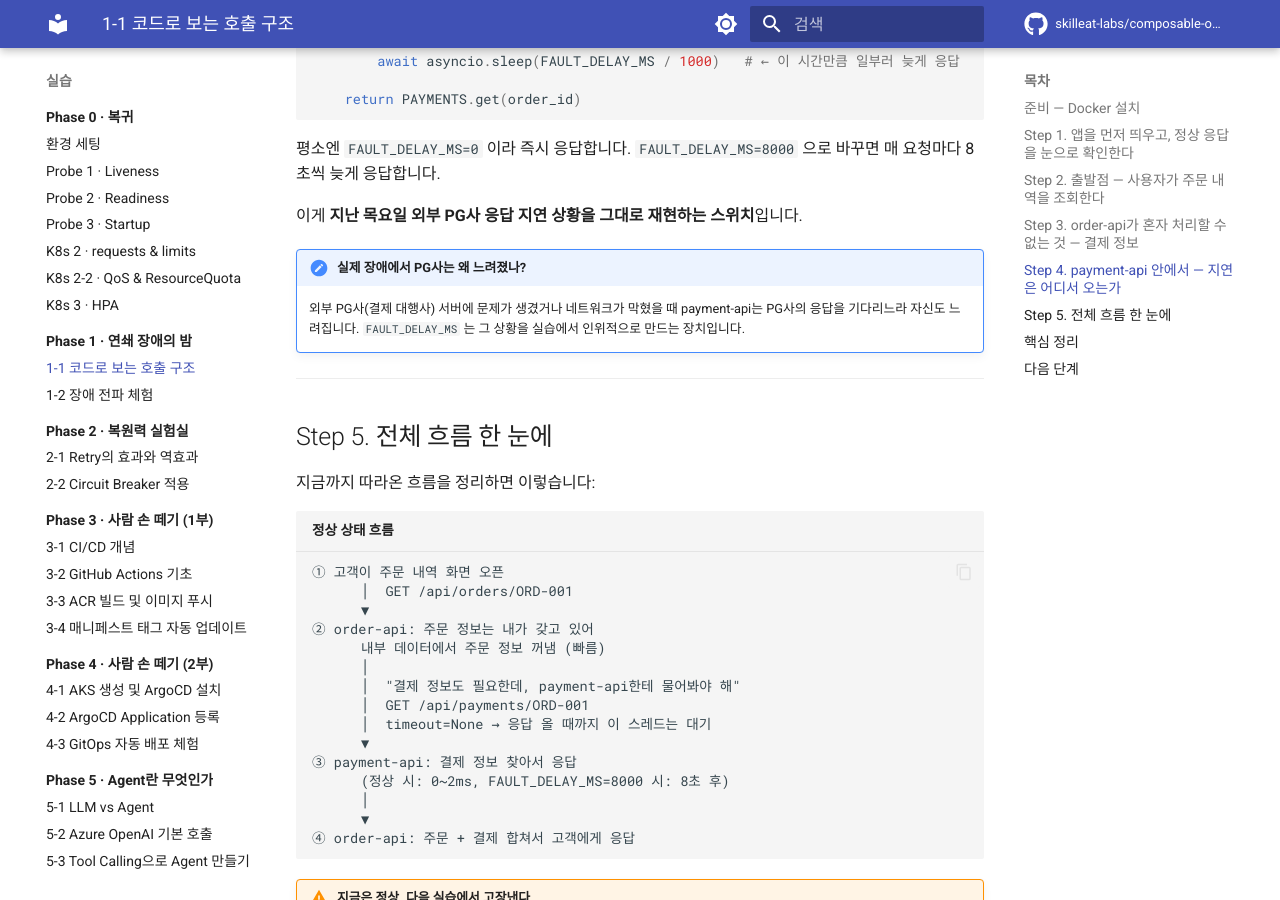
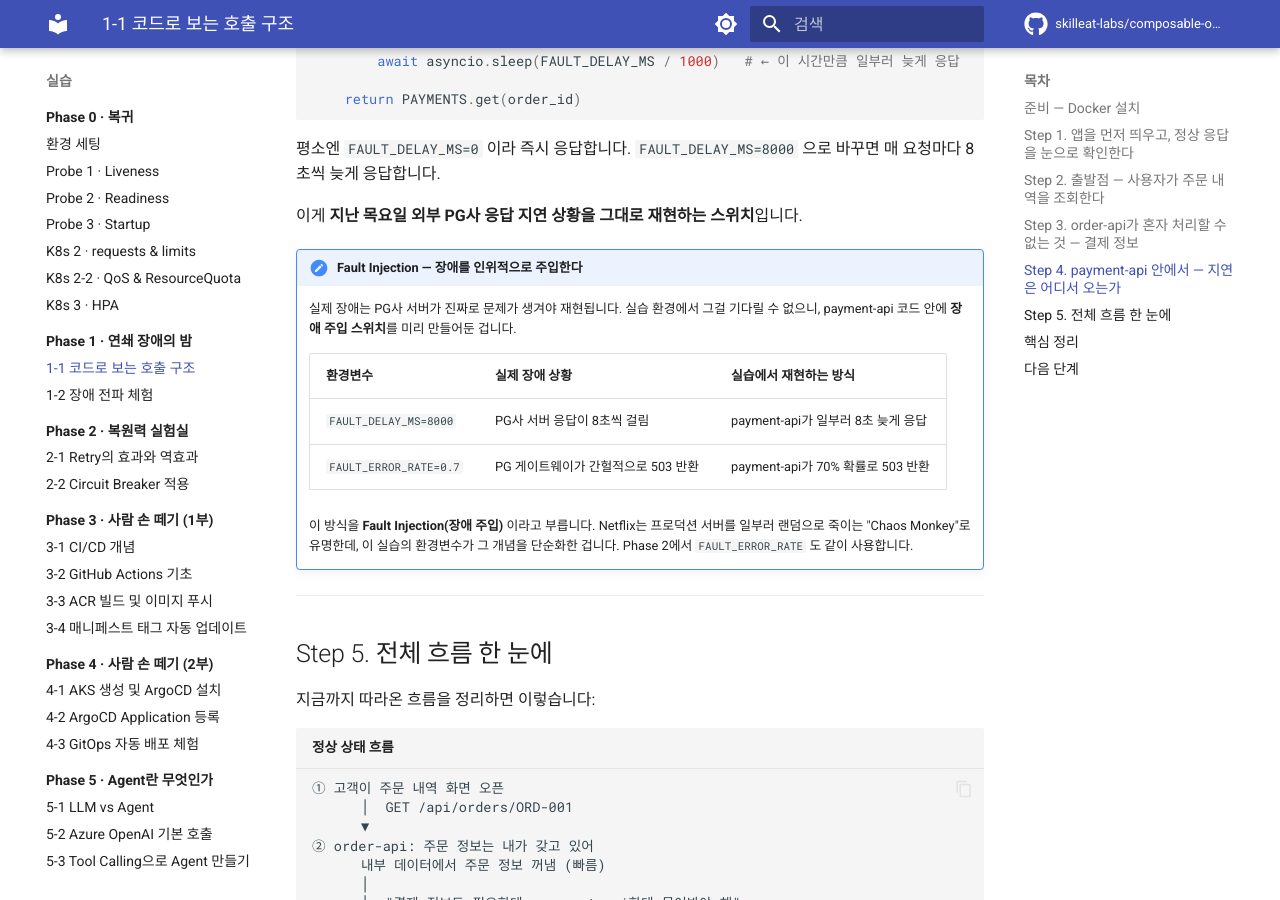
Before and after one commit to skilleat-labs/composable-ops-labs, an MkDocs documentation site: the page built from docs/phase-1/rest-call-structure.md, in a window 1280 px wide and 900 px high, scrolled down 5669 px. Built offline with MkDocs 1.6.1 and Material for MkDocs 9.7.7, drawn with Linux system fonts in a browser that asks for light colours; comment, search, counter and statistics services are not loaded.

Commit message:
feat: Phase 1 Fault Injection 개념 설명 추가
실제 장애 vs 실습 재현 방식 비교 표 및 Chaos Engineering 연결 추가.
Phase 2에서 FAULT_ERROR_RATE도 사용한다는 예고 포함.

Co-Authored-By: Claude Sonnet 4.6 <noreply@anthropic.com>

```diff
--- a/docs/phase-1/rest-call-structure.md
+++ b/docs/phase-1/rest-call-structure.md
@@ -259,10 +259,19 @@ async def get_payment(order_id: str):
 
 이게 **지난 목요일 외부 PG사 응답 지연 상황을 그대로 재현하는 스위치**입니다.
 
-!!! note "실제 장애에서 PG사는 왜 느려졌나?"
-    외부 PG사(결제 대행사) 서버에 문제가 생겼거나 네트워크가 막혔을 때
-    payment-api는 PG사의 응답을 기다리느라 자신도 느려집니다.
-    `FAULT_DELAY_MS` 는 그 상황을 실습에서 인위적으로 만드는 장치입니다.
+!!! note "Fault Injection — 장애를 인위적으로 주입한다"
+    실제 장애는 PG사 서버가 진짜로 문제가 생겨야 재현됩니다.
+    실습 환경에서 그걸 기다릴 수 없으니, payment-api 코드 안에 **장애 주입 스위치**를 미리 만들어둔 겁니다.
+
+    | 환경변수 | 실제 장애 상황 | 실습에서 재현하는 방식 |
+    | --- | --- | --- |
+    | `FAULT_DELAY_MS=8000` | PG사 서버 응답이 8초씩 걸림 | payment-api가 일부러 8초 늦게 응답 |
+    | `FAULT_ERROR_RATE=0.7` | PG 게이트웨이가 간헐적으로 503 반환 | payment-api가 70% 확률로 503 반환 |
+
+    이 방식을 **Fault Injection(장애 주입)** 이라고 부릅니다.
+    Netflix는 프로덕션 서버를 일부러 랜덤으로 죽이는 "Chaos Monkey"로 유명한데,
+    이 실습의 환경변수가 그 개념을 단순화한 겁니다.
+    Phase 2에서 `FAULT_ERROR_RATE` 도 같이 사용합니다.
 
 ---
 
```
